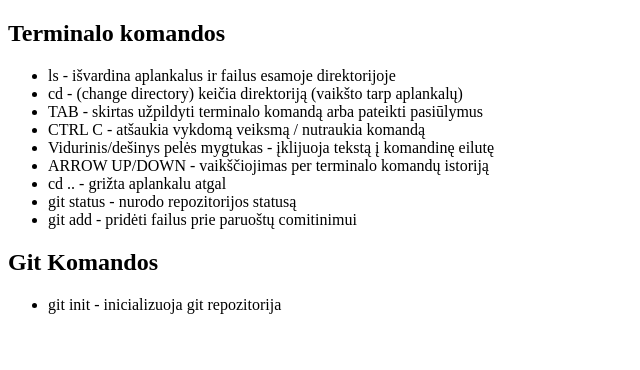
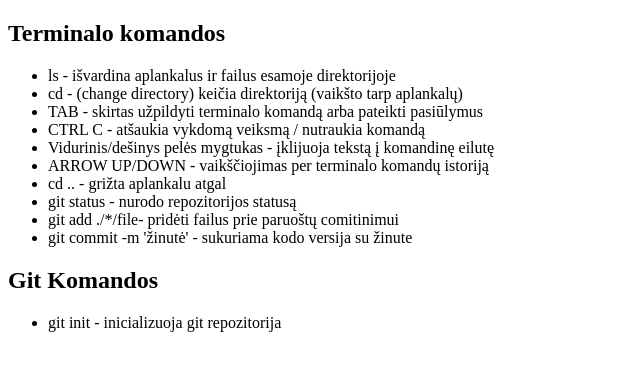
Before and after one commit to deividaskaleginas/git_ivadas, a plain HTML site: page index.html in a window 1280 px wide. Shown: the whole page, without its empty margins (0-640 px from the left). Drawn offline with Linux system fonts and the light colour scheme.

Commit message:
dar vienas comit

```diff
--- a/index.html
+++ b/index.html
@@ -28,7 +28,8 @@
           <li>ARROW UP/DOWN - vaikščiojimas per terminalo komandų istoriją</li>
           <li>cd .. - grižta aplankalu atgal</li>
           <li>git status - nurodo repozitorijos statusą</li>
-          <li>git add - pridėti failus prie paruoštų comitinimui</li>
+          <li>git add ./*/file- pridėti failus prie paruoštų comitinimui</li>
+          <li>git commit -m 'žinutė' - sukuriama kodo versija su žinute</li>
         </ul>
       </section>
       <section id="gitKomandos">
--- a/scripts/main.js
+++ b/scripts/main.js
@@ -0,0 +1 @@
+//  Komentaras
```
